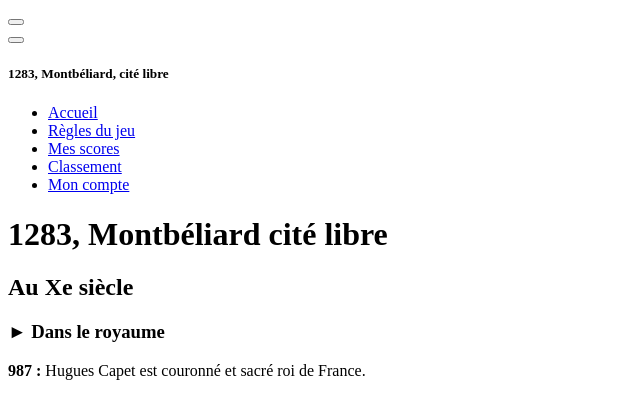
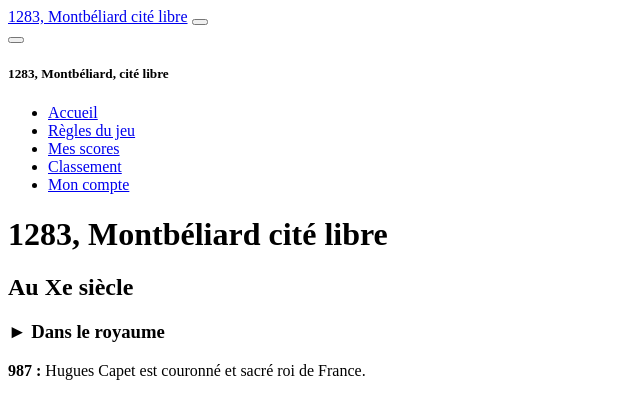
Before and after one commit to WildCodeSchool/2022-03-php-remote-1283-montbeliard-cite-libre, a Symfony app: template templates/home/index.html.twig in a window 1280 px wide. Shown: the top 413 px of the page, without its empty margins (0-640 px from the left). Run offline with Twig, Linux system fonts and the light colour scheme; the template is opened without the code that fills it, so the values that code supplies are empty; some libraries are stand-ins or nearby versions.

Commit message:
Added a shadow for the navigation bar + a link to the home page

```diff
--- a/assets/styles/_navbar.scss
+++ b/assets/styles/_navbar.scss
@@ -1,3 +1,7 @@
+.navbar {
+    box-shadow: 0 -5px 20px rgb(186, 186, 186);
+}
+
 .link-navbar:hover{
     color: $primary !important;
 }
--- a/templates/game/index.html.twig
+++ b/templates/game/index.html.twig
@@ -5,7 +5,7 @@
 {% block body %}
 
 
-	<div class="board ">
+	<div class="board mt-5">
 		<div class="bg-image"></div>
 		<form action="/game/progress" method="POST" name="form" id="form-duration" class="container-fluid d-flex flex-column justify-content-center align-items-center h-100">
 			<label for="duration" class="fs-3 p-2 bg-white bg-opacity-75 mb-2 shadow-sm">
--- a/templates/game/progress.html.twig
+++ b/templates/game/progress.html.twig
@@ -5,7 +5,7 @@
 {% block body %}
 
 
-	<div class="ingame">
+	<div class="ingame mt-5">
 		<div class="container d-flex flex-column p-2 justify-content-between h-100">
 			<div class="row gx-0 d-flex  justify-content-between">
 
--- a/templates/include/_navbar.html.twig
+++ b/templates/include/_navbar.html.twig
@@ -7,6 +7,7 @@
                     <span class="navbar-toggler-icon burger"></span>
                 </button>
             {% else %}
+            <a class="navbar-brand" href="/">1283, Montbéliard cité libre</a>
                 <button class="navbar-toggler ms-auto me-3 mt-3" type="button" data-bs-toggle="offcanvas" data-bs-target="#offcanvasNavbar" aria-controls="offcanvasNavbar">
                     <span class="navbar-toggler-icon burger"></span>
                 </button>
```
